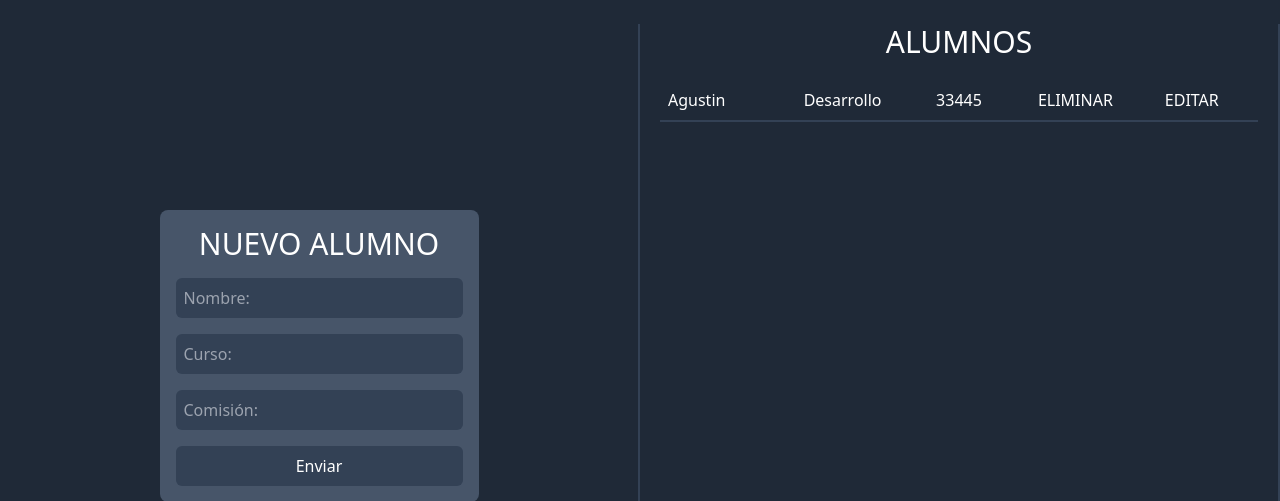
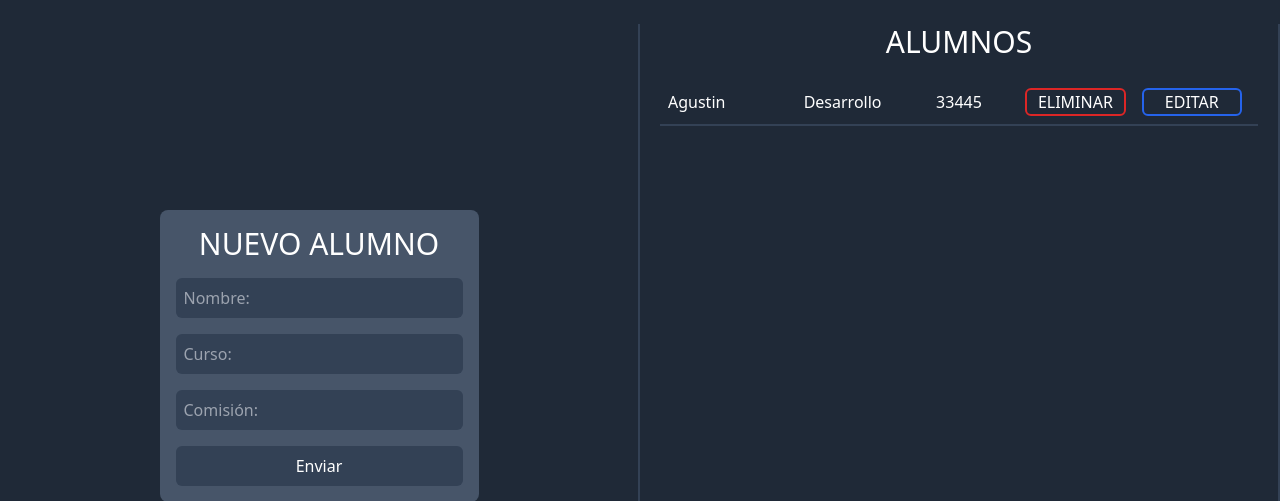
Before and after one commit to AgustinGonzalez1/practica-post-preEntrega3, a Django app: page / in a window 1280 px wide. Shown: the part 56-557 px from the top of the page. Run offline with Django 5.2, Linux system fonts and the light colour scheme; data comes from the database, SQL or seed files in the repository; some libraries are stand-ins or nearby versions.

Commit message:
delete student and update student

```diff
--- a/school/template/home.html
+++ b/school/template/home.html
@@ -28,12 +28,14 @@
     <div class="flex flex-col w-full gap-4">
 
       {% for student in students %}
-      <div class="grid grid-cols-5 border-b-2 border-slate-700 p-2">
+      <div class="grid grid-cols-5 border-b-2 border-slate-700 p-2 items-center">
         <p class="">{{student.name}}</p>
         <p class="text-center">{{student.course}}</p>
         <p class="text-center">{{student.commission}}</p>
-        <a href="{% url 'delete-student' student.id %}" class="text-center">ELIMINAR</a>
-        <a href="{% url 'update-student' student.id %}" class="text-center">EDITAR</a>
+        <a href="{% url 'delete-student' student.id %}"
+          class="text-center mx-2 border-2 border-red-600 rounded-md hover:bg-red-600 duration-300">ELIMINAR</a>
+        <a href="{% url 'update-student' student.id %}"
+          class="text-center mx-2 border-2 border-blue-600 rounded-md hover:bg-blue-600 duration-300">EDITAR</a>
       </div>
       {% endfor %}
     </div>
--- a/school/views.py
+++ b/school/views.py
@@ -69,4 +69,4 @@ def update_student(request, id):
       student.save()
       return redirect('/')
 
-  return render(request, 'updateStudent.html', {'student': student})
+  return render(request, 'updateStudent.html')
```
